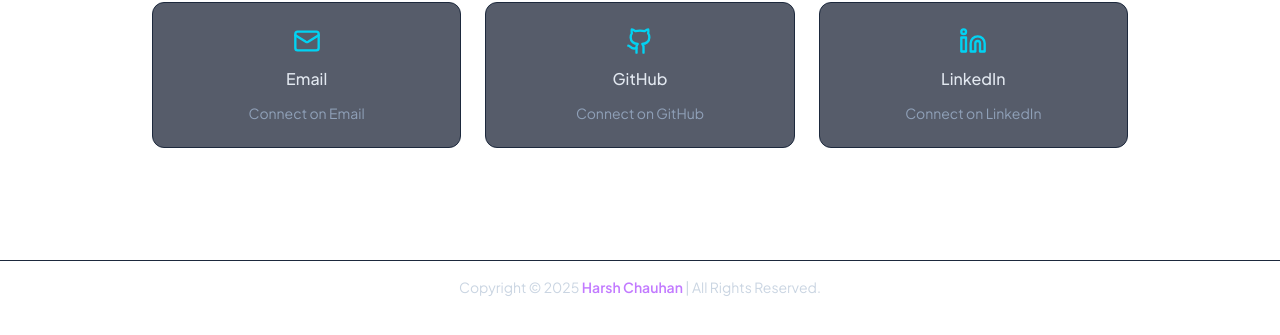
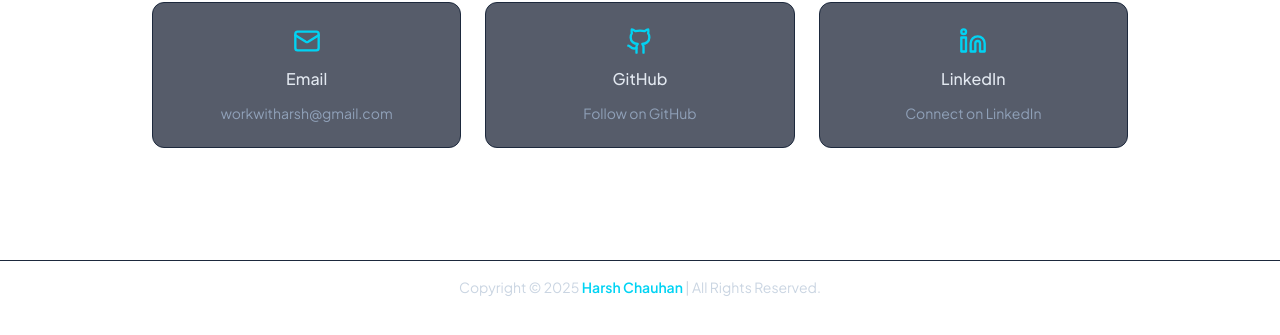
Before and after one commit to GitHarsh1511/portfolio, a Next.js app: page / in a window 1280 px wide. Shown: the part 4471-4806 px from the top of the page. Built offline with nearby package versions, Linux system fonts and the light colour scheme.

Commit message:
donenight

```diff
--- a/components/contact/Contact.tsx
+++ b/components/contact/Contact.tsx
@@ -59,7 +59,7 @@ export default function Contact() {
           <Mail className="w-7 h-7 text-cyan-400" />
           <span className="text-slate-200 font-medium">Email</span>
           <span className="text-sm text-slate-400">
-            Connect on Email
+            workwitharsh@gmail.com
           </span>
         </motion.a>
 
@@ -89,7 +89,7 @@ export default function Contact() {
           <Github className="w-7 h-7 text-cyan-400" />
           <span className="text-slate-200 font-medium">GitHub</span>
           <span className="text-sm text-slate-400">
-            Connect on GitHub
+            Follow on GitHub
           </span>
         </motion.a>
 
--- a/components/footer/Footer.tsx
+++ b/components/footer/Footer.tsx
@@ -4,7 +4,7 @@ export default function Footer() {
       <div className="max-w-7xl mx-auto px-6 py-4 text-center">
         <p className="text-slate-300 text-sm">
           Copyright © {new Date().getFullYear()}{" "}
-          <span className="font-semibold text-purple-400">
+          <span className="font-semibold text-cyan-400">
             Harsh Chauhan
           </span>{" "}
           | All Rights Reserved.
```
